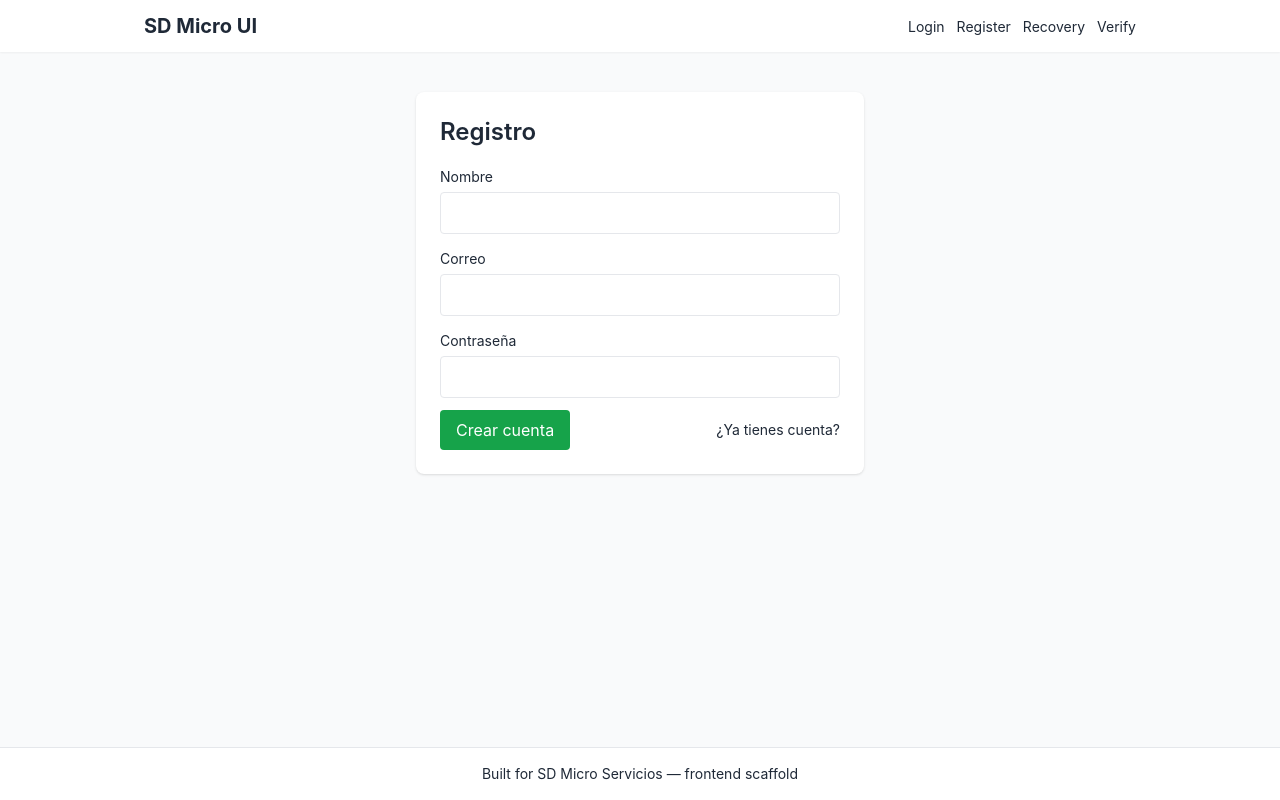
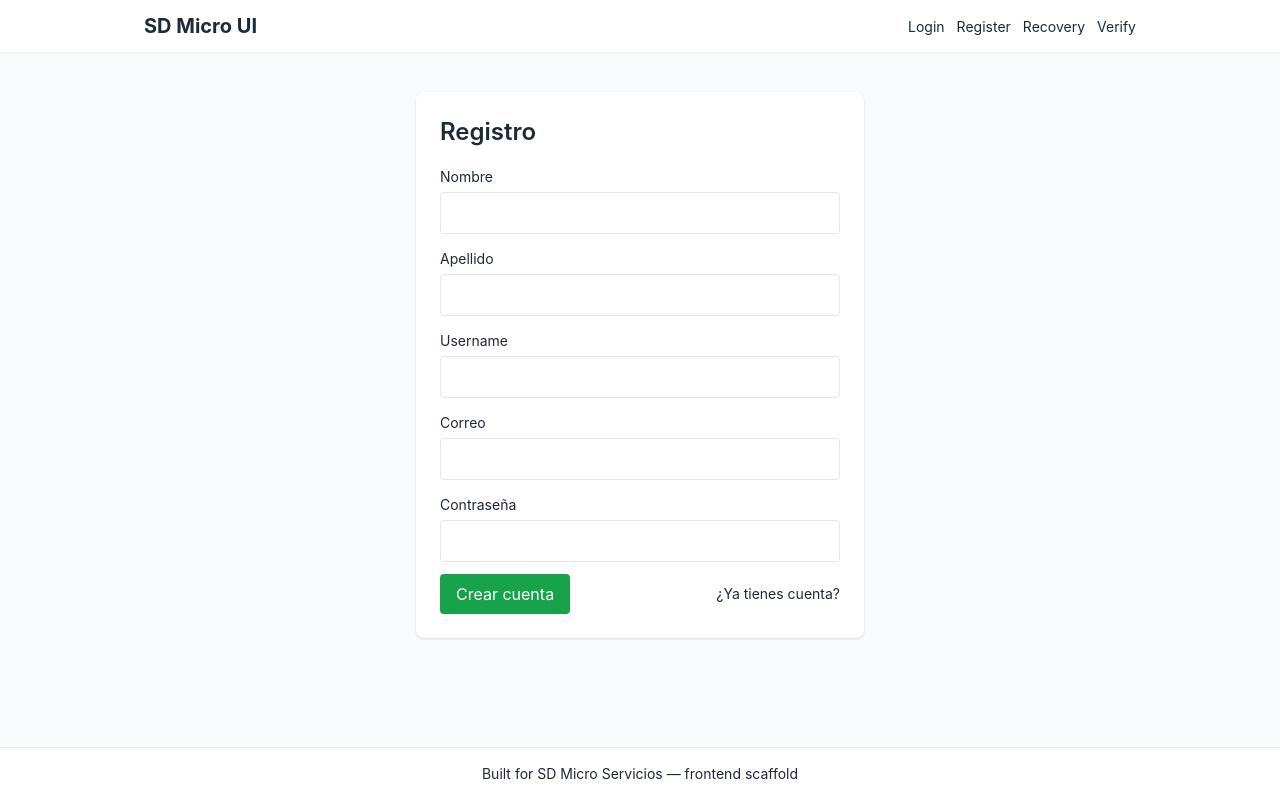
Before and after one commit to TheShac/SD-Micro-Servicios, a React (Vite) app in the folder Frontend/: page /register in a window 1280 px wide. Built offline with nearby package versions, Linux system fonts and the light colour scheme; no server answers.

Commit message:
correcion del front

```diff
--- a/Frontend/src/pages/Login.jsx
+++ b/Frontend/src/pages/Login.jsx
@@ -1,7 +1,7 @@
 import { useState } from 'react'
 import { useNavigate } from 'react-router-dom'
 import { post } from '../utils/api'
-import { LOGIN_URL } from '../config'
+import { API_URL } from '../utils/api'
 import { motion } from 'framer-motion'
 
 export default function Login(){
@@ -14,7 +14,7 @@ export default function Login(){
     e.preventDefault()
     setMsg('')
     try{
-      const data = await post(`${LOGIN_URL}/api/login`, { email, password })
+      const data = await post(`${API_URL}/login`, { email, password })
       // store returned user or token
       localStorage.setItem('user', data.user ? JSON.stringify(data.user) : email)
       navigate('/dashboard')
--- a/Frontend/src/pages/Register.jsx
+++ b/Frontend/src/pages/Register.jsx
@@ -1,10 +1,10 @@
 import { useState } from 'react'
 import { post } from '../utils/api'
-import { REGISTER_URL } from '../config'
+import { API_URL } from '../utils/api'
 import { motion } from 'framer-motion'
 
 export default function Register(){
-  const [form, setForm] = useState({ nombre:'', correo:'', password:'' })
+  const [form, setForm] = useState({ nombre:'', apellido:'', username:'', correo:'', password:'' })
   const [msg, setMsg] = useState('')
 
   const handleChange = e => setForm({ ...form, [e.target.name]: e.target.value })
@@ -13,7 +13,7 @@ export default function Register(){
     e.preventDefault()
     setMsg('')
     try{
-      const data = await post(`${REGISTER_URL}/api/register`, form)
+      const data = await post(`${API_URL}/register`, form)
       setMsg(data.message || 'Registro exitoso. Revisa tu correo.')
     }catch(err){
       setMsg(err.data?.message || 'Error al registrar')
@@ -28,6 +28,14 @@ export default function Register(){
         <div>
           <label className='text-sm'>Nombre</label>
           <input name='nombre' required value={form.nombre} onChange={handleChange} className='w-full mt-1 p-2 border rounded' />
+        </div>
+        <div>
+          <label className='text-sm'>Apellido</label>
+          <input name='apellido' required value={form.apellido} onChange={handleChange} className='w-full mt-1 p-2 border rounded' />
+        </div>
+        <div>
+          <label className='text-sm'>Username</label>
+          <input name='username' required value={form.username} onChange={handleChange} className='w-full mt-1 p-2 border rounded' />
         </div>
         <div>
             <label className='text-sm'>Correo</label>
--- a/Frontend/src/utils/api.js
+++ b/Frontend/src/utils/api.js
@@ -1,3 +1,5 @@
+const API_URL = "http://localhost:4000/api";
+
 async function call(url, options) {
   const opts = { headers: { 'Content-Type': 'application/json' }, ...options }
   if (opts.body && typeof opts.body === 'object') opts.body = JSON.stringify(opts.body)
@@ -9,6 +11,8 @@ async function call(url, options) {
   return data
 }
 
-export async function post(url, body) {
+export function post(url, body) {
   return call(url, { method: 'POST', body })
 }
+
+export { API_URL };
```
Also changed, not shown: 1 other file (tests, documents, lock files or other folders).
